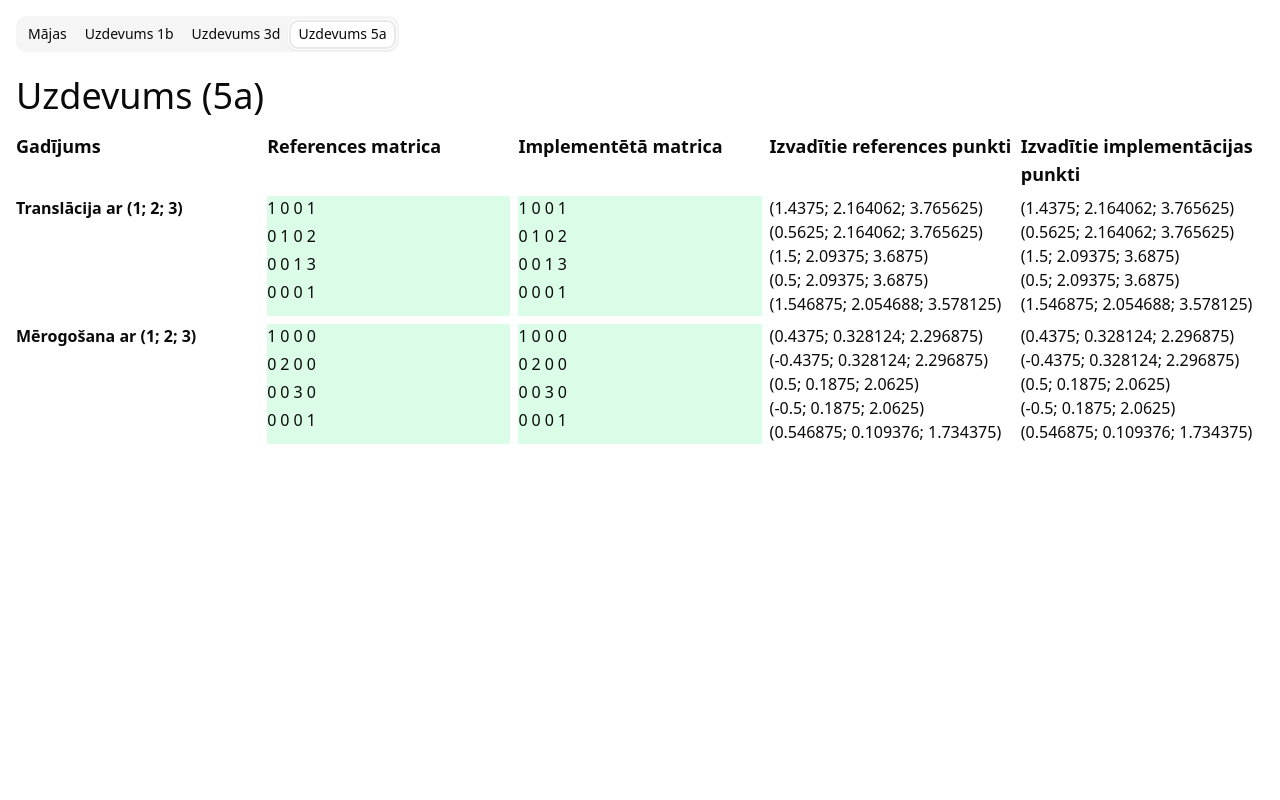
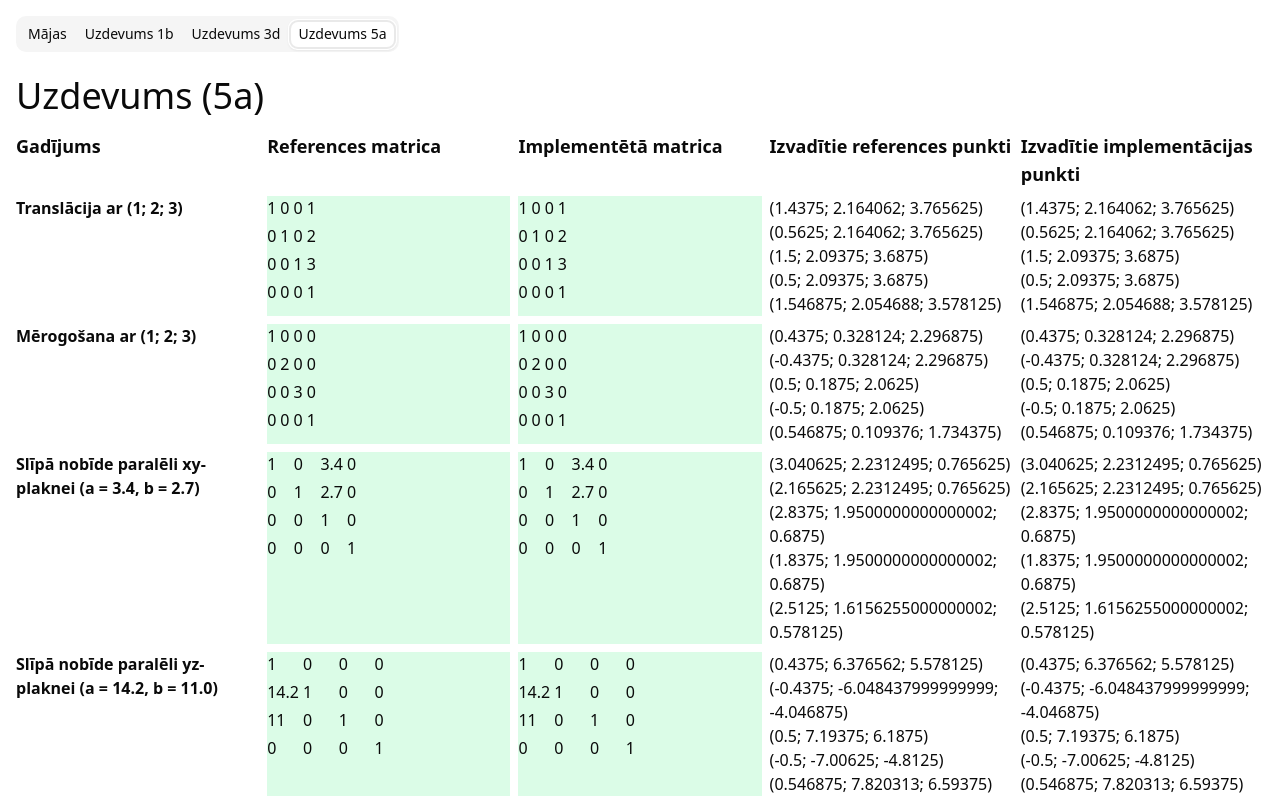
Before and after one commit to 3starblaze/datorgrafika, a React (Vite) app: page / in a window 1280 px wide. Both pictures are taken after a click on the tab "Uzdevums 5a". Shown: the top 800 px of the page. Built offline with nearby package versions, Linux system fonts and the light colour scheme.

Commit message:
Implement skewing

```diff
--- a/src/pages/task5a/implemented_transformer.tsx
+++ b/src/pages/task5a/implemented_transformer.tsx
@@ -33,6 +33,46 @@ const impl: Transformer = {
         ];
         return new DOMMatrix(args);
     },
+    skewXY(a, b) {
+        return (new DOMMatrix([
+            1, 0, a, 0,
+            0, 1, b, 0,
+            0, 0, 1, 0,
+            0, 0, 0, 1,
+        ]));
+    },
+    skewYZ(a, b) {
+        return (new DOMMatrix([
+            1, 0, 0, 0,
+            a, 1, 0, 0,
+            b, 0, 1, 0,
+            0, 0, 0, 1,
+        ]));
+    },
+    skewXZ(a, b) {
+        return (new DOMMatrix([
+            1, a, 0, 0,
+            0, 1, 0, 0,
+            0, b, 1, 0,
+            0, 0, 0, 1,
+        ]));
+    },
+    skew2DX(a) {
+        return (new DOMMatrix([
+            1, a, 0, 0,
+            0, 1, 0, 0,
+            0, 0, 1, 0,
+            0, 0, 0, 1,
+        ]));
+    },
+    skew2DY(a) {
+        return (new DOMMatrix([
+            1, 0, 0, 0,
+            a, 1, 0, 0,
+            0, 0, 1, 0,
+            0, 0, 0, 1,
+        ]));
+    },
 };
 
 export default impl;
--- a/src/pages/task5a/index.tsx
+++ b/src/pages/task5a/index.tsx
@@ -25,11 +25,41 @@ const testCases: TestCase[] = [
             return transformer.scaleToMatrix(new DOMPoint(1, 2, 3));
         },
     },
+    {
+        title: "Slīpā nobīde paralēli xy-plaknei (a = 3.4, b = 2.7)",
+        matrixProducer(transformer) {
+            return transformer.skewXY(3.4, 2.7);
+        },
+    },
+    {
+        title: "Slīpā nobīde paralēli yz-plaknei (a = 14.2, b = 11.0)",
+        matrixProducer(transformer) {
+            return transformer.skewYZ(14.2, 11.0);
+        },
+    },
+    {
+        title: "Slīpā nobīde paralēli xz-plaknei (a = 39.7, b = 94.1)",
+        matrixProducer(transformer) {
+            return transformer.skewYZ(39.7, 94.1);
+        },
+    },
+    {
+        title: "2D slīpā nobīde X-ass virzienā (a = 2.5)",
+        matrixProducer(transformer) {
+            return transformer.skew2DX(2.5);
+        },
+    },
+    {
+        title: "2D slīpā nobīde Y-ass virzienā (a = 5.0)",
+        matrixProducer(transformer) {
+            return transformer.skew2DY(5.0);
+        },
+    },
 ];
 
 // NOTE: Algorithm performance can be improved by comparing all 16 numbers, this will suffice for
 // now
-const matrixEq = function(a: DOMMatrix, b: DOMMatrix): boolean {
+const matrixEq = function (a: DOMMatrix, b: DOMMatrix): boolean {
     return JSON.stringify(a.toJSON()) === JSON.stringify(b.toJSON());
 };
 
--- a/src/pages/task5a/reference_transformer.tsx
+++ b/src/pages/task5a/reference_transformer.tsx
@@ -13,6 +13,46 @@ const impl: Transformer = {
     scaleToMatrix({ x, y, z }) {
         return (new DOMMatrix()).scale(x, y, z);
     },
+    skewXY(a, b) {
+        return (new DOMMatrix([
+            1, 0, a, 0,
+            0, 1, b, 0,
+            0, 0, 1, 0,
+            0, 0, 0, 1,
+        ]));
+    },
+    skewYZ(a, b) {
+        return (new DOMMatrix([
+            1, 0, 0, 0,
+            a, 1, 0, 0,
+            b, 0, 1, 0,
+            0, 0, 0, 1,
+        ]));
+    },
+    skewXZ(a, b) {
+        return (new DOMMatrix([
+            1, a, 0, 0,
+            0, 1, 0, 0,
+            0, b, 1, 0,
+            0, 0, 0, 1,
+        ]));
+    },
+    skew2DX(a) {
+        return (new DOMMatrix([
+            1, a, 0, 0,
+            0, 1, 0, 0,
+            0, 0, 1, 0,
+            0, 0, 0, 1,
+        ]));
+    },
+    skew2DY(a) {
+        return (new DOMMatrix([
+            1, 0, 0, 0,
+            a, 1, 0, 0,
+            0, 0, 1, 0,
+            0, 0, 0, 1,
+        ]));
+    },
 };
 
 export default impl;
--- a/src/pages/task5a/transformer_spec.tsx
+++ b/src/pages/task5a/transformer_spec.tsx
@@ -3,4 +3,9 @@ export interface Transformer {
     translateToMatrix: (translateVector: DOMPoint) => DOMMatrix,
     scaleToMatrix: (scaleVector: DOMPoint) => DOMMatrix,
     reduceMatrix: (a: DOMMatrix, b: DOMMatrix) => DOMMatrix,
+    skewXY: (a: number, b: number) => DOMMatrix,
+    skewYZ: (a: number, b: number) => DOMMatrix,
+    skewXZ: (a: number, b: number) => DOMMatrix,
+    skew2DX: (a: number) => DOMMatrix,
+    skew2DY: (a: number) => DOMMatrix,
 };
```
